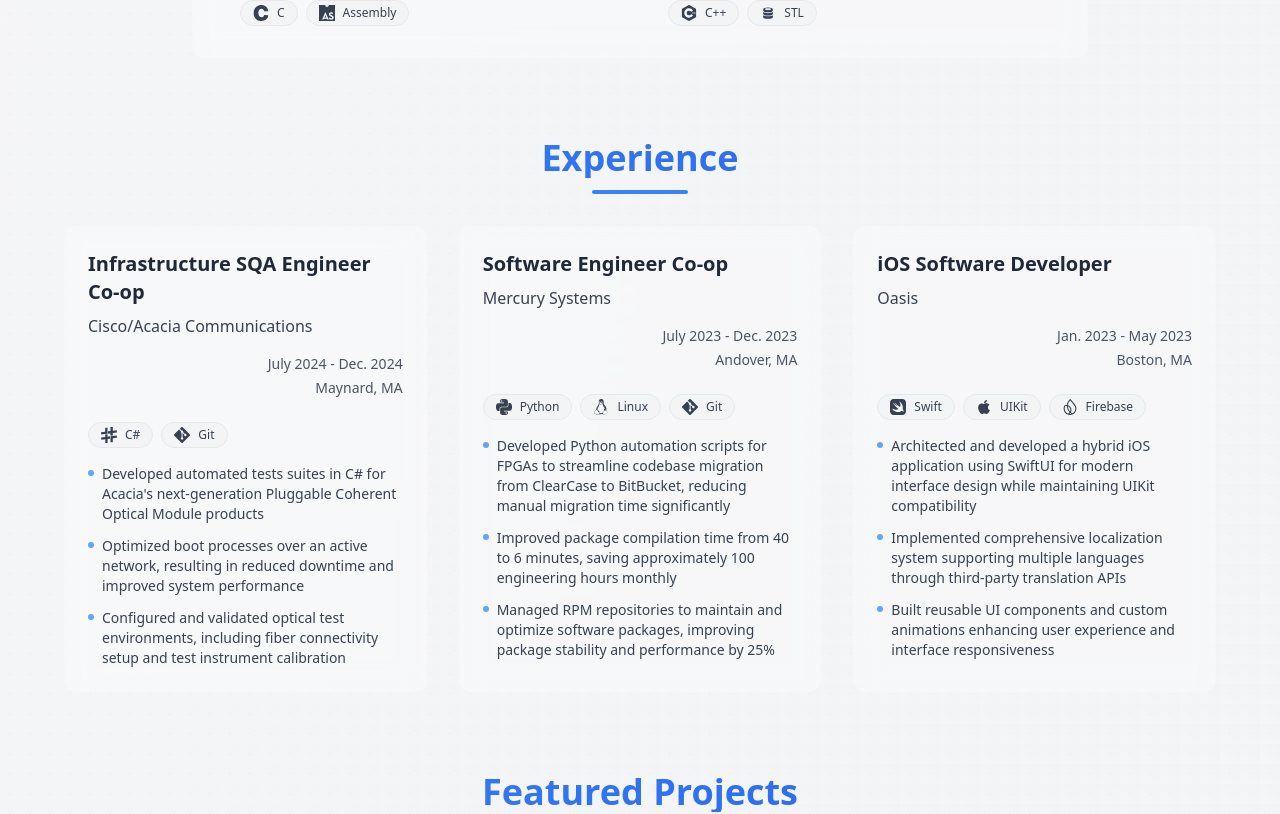
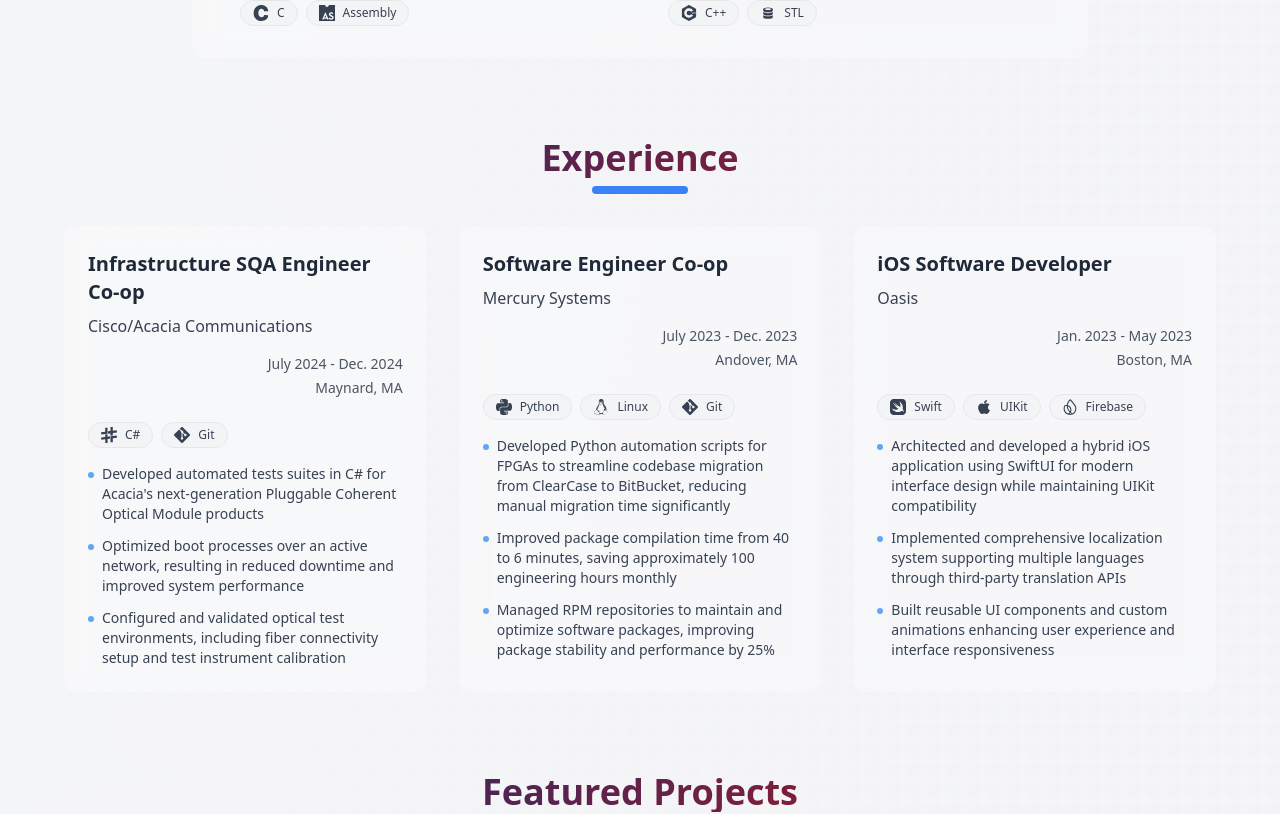
Before and after one commit to Jaber1028/portfolio, a Next.js app: page / in a window 1280 px wide. Shown: the part 1256-2070 px from the top of the page. Built offline with nearby package versions, Linux system fonts and the light colour scheme; no server answers.

Commit message:
fixed VSCode settings file and update styles in various components. Modify background gradients in globals.css, enhance button styles in ContactForm and BackToTop components, and standardize bullet point styles across JobCard, ProjectCard, and CourseCard components.

```diff
--- a/src/client/app/globals.css
+++ b/src/client/app/globals.css
@@ -8,7 +8,7 @@
 @layer components {
   .section-title {
     @apply text-4xl font-bold mb-12 text-center text-gray-900 dark:text-white relative w-full block;
-    background: linear-gradient(135deg, #3B82F6 0%, #2563EB 100%);
+    background: linear-gradient(135deg, #03307d 0%, #c71212 100%, darkblue, #e22006);
     -webkit-background-clip: text;
     -webkit-text-fill-color: transparent;
     background-clip: text;
@@ -16,7 +16,7 @@
 
   .section-title::after {
     content: '';
-    @apply absolute bottom-[-1rem] left-1/2 transform -translate-x-1/2 w-24 h-1 bg-blue-500 dark:bg-blue-400 rounded;
+    @apply absolute bottom-[-1rem] left-1/2 transform -translate-x-1/2 w-24 h-2 bg-blue-500 dark:bg-blue-900 rounded;
   }
 
   .tech-badge {
@@ -63,7 +63,7 @@
   .button-primary:hover {
     transform: translateY(-2px);
     box-shadow: 0 6px 10px -1px rgba(37, 99, 235, 0.25), 0 4px 6px -1px rgba(37, 99, 235, 0.15);
-    background: linear-gradient(135deg, #2563EB 0%, #1D4ED8 100%);
+    background: linear-gradient(135deg, #60A5FA 0%, #3B82F6 100%);
   }
 
   .button-primary:active {
@@ -72,14 +72,23 @@
   }
 
   .dark .button-primary {
-    background: linear-gradient(135deg, #60A5FA 0%, #3B82F6 100%);
+    background: linear-gradient(135deg, #004daa 0%, #1D4ED8 100%);
     color: white;
     box-shadow: 0 4px 6px -1px rgba(96, 165, 250, 0.3), 0 2px 4px -1px rgba(96, 165, 250, 0.2);
   }
 
   .dark .button-primary:hover {
-    background: linear-gradient(135deg, #3B82F6 0%, #2563EB 100%);
+    background: linear-gradient(135deg, #803bf6 0%, #2563EB 80%);
     box-shadow: 0 6px 10px -1px rgba(96, 165, 250, 0.35), 0 4px 6px -1px rgba(96, 165, 250, 0.25);
+  }
+
+  /* Bullet point styles */
+  .bullet-point {
+    @apply w-1.5 h-1.5 rounded-full mr-2 mt-2 flex-shrink-0 bg-blue-400;
+  }
+
+  .dark .bullet-point {
+    @apply bg-blue-600;
   }
 }
 
--- a/src/client/components/BackToTop/index.tsx
+++ b/src/client/components/BackToTop/index.tsx
@@ -38,7 +38,7 @@
           animate={{ opacity: 1, y: 0 }}
           exit={{ opacity: 0, y: 20 }}
           onClick={scrollToTop}
-          className="fixed bottom-20 right-6 w-10 h-10 bg-blue-500 text-white rounded-full shadow-lg flex items-center justify-center hover:bg-blue-600 transition-colors z-50"
+          className="fixed bottom-20 right-6 w-10 h-10 bg-blue-500 dark:bg-blue-700 text-white rounded-full shadow-lg flex items-center justify-center hover:bg-blue-600 dark:hover:bg-blue-800 transition-colors z-50"
           aria-label="Back to top"
         >
           <FaArrowUp className="w-4 h-4" />
--- a/src/client/components/ContactForm/index.tsx
+++ b/src/client/components/ContactForm/index.tsx
@@ -114,8 +114,8 @@
               disabled={status === 'loading'}
               className={`w-full flex justify-center py-2 px-4 border border-transparent rounded-md shadow-sm text-sm font-medium text-white ${
                 status === 'loading'
-                  ? 'bg-blue-400 cursor-not-allowed'
-                  : 'bg-blue-600 hover:bg-blue-700 focus:outline-none focus:ring-2 focus:ring-offset-2 focus:ring-blue-500'
+                  ? 'bg-blue-400 dark:bg-blue-950 cursor-not-allowed'
+                  : 'bg-blue-600 dark:bg-blue-900 hover:bg-blue-700 dark:hover:bg-blue-950 focus:outline-none focus:ring-2 focus:ring-offset-2 focus:ring-blue-500 dark:focus:ring-blue-400'
               }`}
             >
               {status === 'loading' ? 'Sending...' : 'Send Message'}
--- a/src/client/components/CourseCard/index.tsx
+++ b/src/client/components/CourseCard/index.tsx
@@ -12,7 +12,7 @@
   return (
     <div className="flex flex-col">
       <p className="flex items-start text-gray-700 dark:text-blue-200 mb-2">
-        <span className="w-1.5 h-1.5 bg-blue-400 rounded-full mr-2 mt-2 flex-shrink-0" />
+        <span className="bullet-point" />
         <span>{course}</span>
       </p>
       <div className="flex flex-wrap gap-2 ml-4">
--- a/src/client/components/JobCard/index.tsx
+++ b/src/client/components/JobCard/index.tsx
@@ -57,7 +57,7 @@
       <div className="space-y-3">
         {achievements.map((achievement, i) => (
           <p key={i} className="flex items-start text-gray-700 dark:text-blue-200 text-sm">
-            <span className="w-1.5 h-1.5 bg-blue-400 rounded-full mr-2 mt-1.5 flex-shrink-0" />
+            <span className="bullet-point" />
             <span>{achievement}</span>
           </p>
         ))}
--- a/src/client/components/ProjectCard/index.tsx
+++ b/src/client/components/ProjectCard/index.tsx
@@ -102,7 +102,7 @@
       <div className="space-y-3">
         {achievements.map((achievement, i) => (
           <p key={i} className="flex items-start text-gray-700 dark:text-blue-200">
-            <span className="w-1.5 h-1.5 bg-blue-400 rounded-full mr-2 mt-2 flex-shrink-0" />
+            <span className="bullet-point" />
             <span>{achievement}</span>
           </p>
         ))}
```
